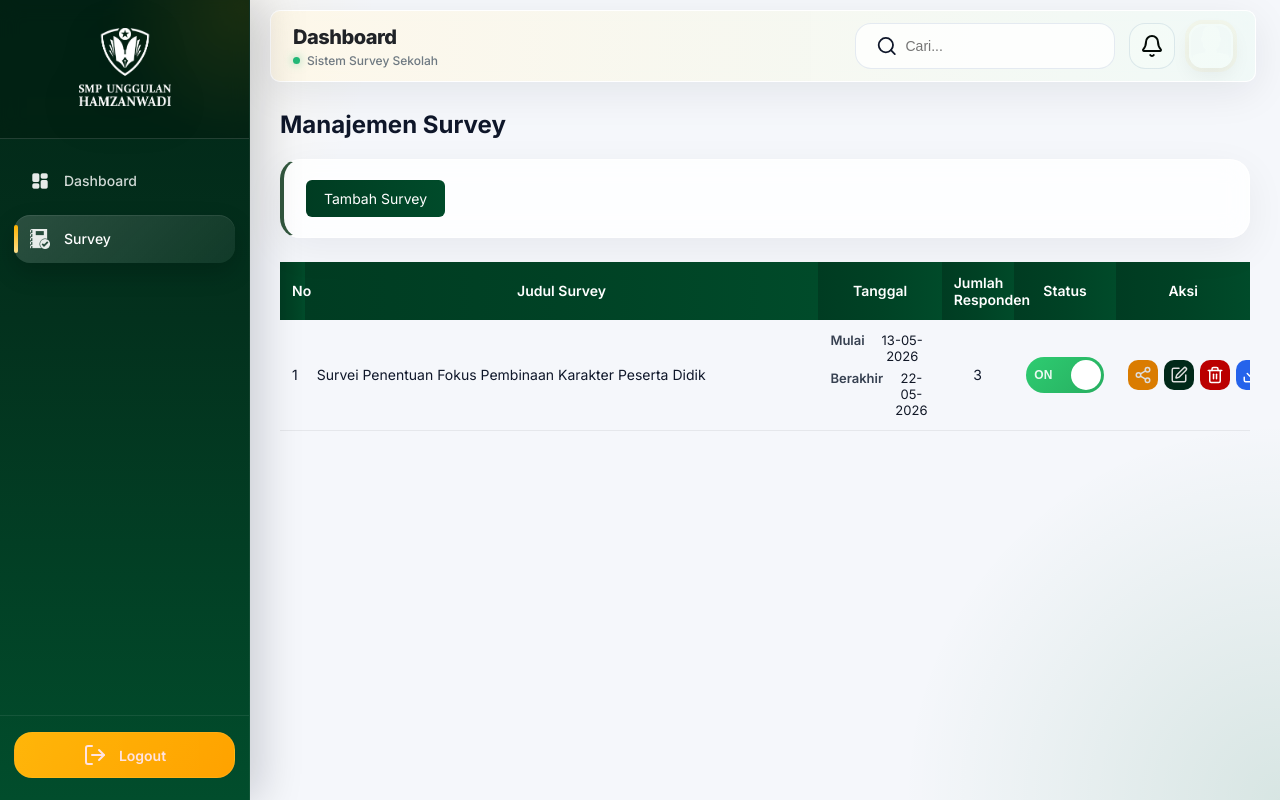
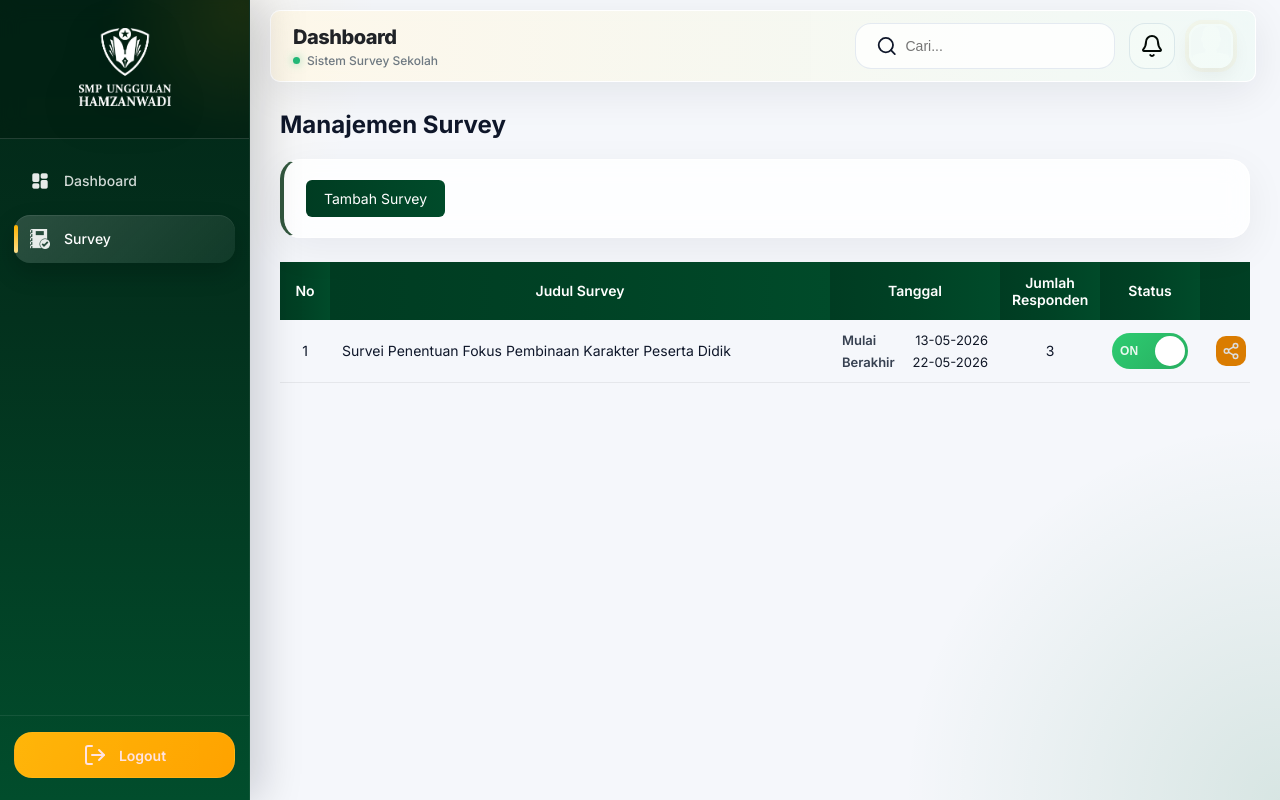
Before and after one commit to Rineva-dev/SurveySMPU, a Flask app: page /survey in a window 1280 px wide. Run offline with Flask 3, Linux system fonts and the light colour scheme; the visitor is signed in with stand-in values (Sample User, id 1); data comes from the database, SQL or seed files in the repository; some libraries are stand-ins or nearby versions.

Commit message:
upgrade table size

```diff
--- a/static/css/table.css
+++ b/static/css/table.css
@@ -1,5 +1,6 @@
 .table-survey {
     width: 100%;
+    min-width: 1050px;
     border-collapse: collapse;
     table-layout: fixed;
 }
@@ -38,11 +39,15 @@
 /* KOLOM NO */
 .table-survey th:nth-child(1),
 .table-survey td:nth-child(1) {
-    width: 20px;
+    width: 50px;
     text-align: center;
 }
 
 /* KOLOM JUDUL */
+.table-survey td:nth-child(2) {
+    white-space: normal;
+    word-break: break-word;
+}
 .table-survey th:nth-child(2),
 .table-survey td:nth-child(2) {
     width: 500px;
@@ -53,13 +58,13 @@
 /* KOLOM AKSI */
 .table-survey th:nth-child(3),
 .table-survey td:nth-child(3) {
-    width: 120px;
+    width: 170px;
     text-align: center;
 }
 
 .table-survey th:nth-child(4),
 .table-survey td:nth-child(4) {
-    width: 70px;
+    width: 100px;
     text-align: center;
 }
 
@@ -71,6 +76,6 @@
 
 .table-survey th:nth-child(6),
 .table-survey td:nth-child(6) {
-    width: 130px;
+    width: 170px;
     text-align: center;
 }
```
